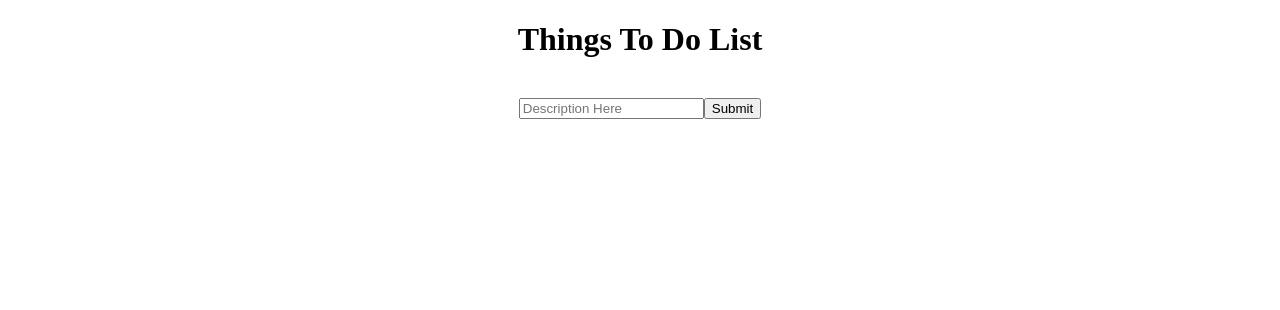
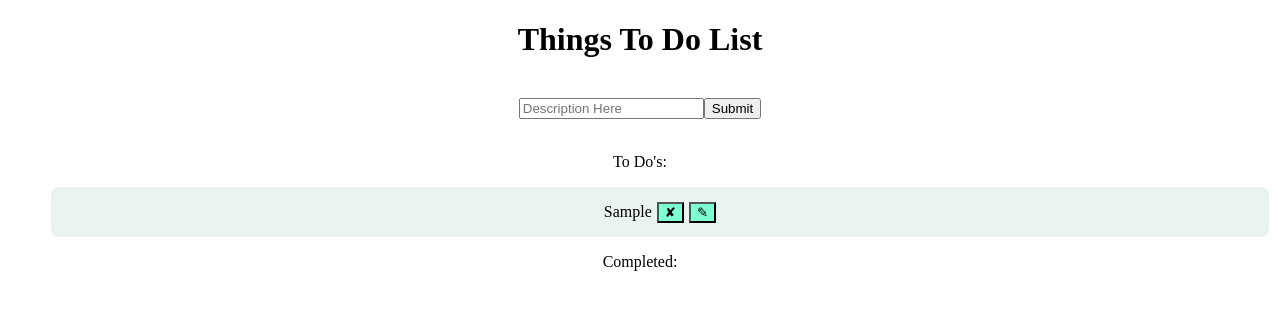
Before and after one commit to joshuacubas/to-do-list-2, a React (Create React App) app: page / in a window 1280 px wide. Both pictures are taken after typing "Sample" into the empty fields and a click on the button "Submit". Shown: the top 310 px of the page. Built offline with nearby package versions, Linux system fonts and the light colour scheme.

Commit message:
todo tasks show up in list, every other task has different color, need to work on delete button functionality next

```diff
--- a/public/index.html
+++ b/public/index.html
@@ -2,20 +2,10 @@
 <html lang="en">
   <head>
     <meta charset="utf-8" />
-    <title>React App</title>
+    <title>Todo's App</title>
   </head>
   <body>
     <noscript>You need to enable JavaScript to run this app.</noscript>
     <div id="root"></div>
-    <!--
-      This HTML file is a template.
-      If you open it directly in the browser, you will see an empty page.
-
-      You can add webfonts, meta tags, or analytics to this file.
-      The build step will place the bundled scripts into the <body> tag.
-
-      To begin the development, run `npm start` or `yarn start`.
-      To create a production bundle, use `npm run build` or `yarn build`.
-    -->
   </body>
 </html>
--- a/src/App.css
+++ b/src/App.css
@@ -1,38 +1,19 @@
 .App {
   text-align: center;
 }
-
-.App-logo {
-  height: 40vmin;
-  pointer-events: none;
+.todo-text,.todo-buttons-div{
+  display:inline-flex;
 }
-
-@media (prefers-reduced-motion: no-preference) {
-  .App-logo {
-    animation: App-logo-spin infinite 20s linear;
-  }
+.todo-buttons {
+    background-color: aquamarine;
+    margin-left: 5px;
 }
-
-.App-header {
-  background-color: #282c34;
-  min-height: 100vh;
-  display: flex;
-  flex-direction: column;
-  align-items: center;
-  justify-content: center;
-  font-size: calc(10px + 2vmin);
-  color: white;
-}
-
-.App-link {
-  color: #61dafb;
-}
-
-@keyframes App-logo-spin {
-  from {
-    transform: rotate(0deg);
-  }
-  to {
-    transform: rotate(360deg);
-  }
-}
+ li {
+  border-radius: 8px;
+  background-color: rgba(154, 201, 186, 0.221);
+  margin: 3px;
+  list-style-type: none;
+ }
+ li:nth-child(even) {
+  background-color: rgba(208, 230, 223, 0.892);
+ }
--- a/src/App.js
+++ b/src/App.js
@@ -1,6 +1,7 @@
 import './App.css';
 import React, {useState} from 'react';
 import TodoForm from './components/TodoForm'
+import TodoList from './components/TodoList'
 
 function App() {
   const [todosArr,setTodosArr] = useState([])
@@ -10,6 +11,8 @@ function App() {
       <header><h1>Things To Do List</h1></header>
       <br />
       <TodoForm setTodosArr={setTodosArr} todosArr={todosArr}/>
+      <br />
+      <TodoList setTodosArr={setTodosArr} todosArr={todosArr}/>
     </div>
   );
 }
--- a/src/components/TodoForm.js
+++ b/src/components/TodoForm.js
@@ -5,7 +5,11 @@ export default function TodoForm(props) {
 
     const addTodo = () => {
         const timeStr = Date.now();
-        props.setTodosArr([...props.todosArr,{text : input, id : parseInt(timeStr)}]);
+        props.setTodosArr([...props.todosArr,{
+            text : input,
+            id : parseInt(timeStr),
+            completed : false
+        }]);
     }
 
     const handleChange = e => {
--- a/src/components/TodoList.js
+++ b/src/components/TodoList.js
@@ -0,0 +1,15 @@
+import React from 'react'
+import TodoTask from "./TodoTask"
+
+export default function todoList(props) {
+    const todoLis = props.todosArr.map(task => <TodoTask key={task.id} task={task}/>)
+
+    return (
+        <div>
+            <p>To Do's:</p>
+            <ul>{todoLis}</ul>
+            <p>Completed:</p>
+        </div>
+
+    )
+}
--- a/src/components/TodoTask.js
+++ b/src/components/TodoTask.js
@@ -0,0 +1,13 @@
+import React from 'react'
+
+export default function TodoTask(props) {
+    return (
+        <li>
+            <div className="todo-text"><p>{props.task.text}</p></div>
+            <div className="todo-buttons-div">
+                <button className="todo-buttons">✘</button>
+                <button className="todo-buttons">✎</button>
+            </div>
+        </li>
+    )
+}
```
